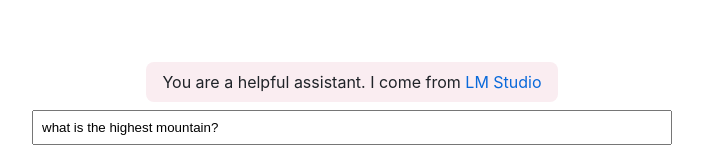
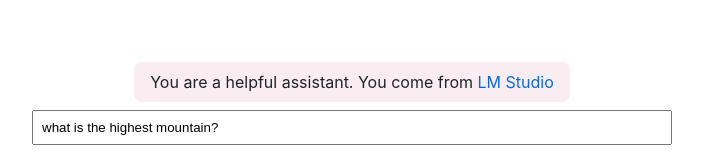
Before and after one commit to padcom/openai-api-example, a JavaScript app: page / in a window 1280 px wide. Shown: the part 639-797 px from the top of the page, without its empty margins (288-991 px from the left). Built offline with nearby package versions, Linux system fonts and the light colour scheme.

Commit message:
Added placeholder to the prompt to give the user instructions what is possible

```diff
--- a/src/App.vue
+++ b/src/App.vue
@@ -6,6 +6,7 @@
   </div>
   <div class="prompt">
     <input type="text" v-model="question" :readonly="processing"
+      placeholder="Press Enter to send, Escape to abort response, Ctrl+Delete to clear chat"
       @keydown.enter="ask()"
       @keydown.esc="abort()"
       @keydown.ctrl.delete="!processing ? newChat() : {}"
@@ -74,7 +75,7 @@ function abort() {
 
 function newChat() {
   messages.value = [
-    { role: 'system', content: 'You are a helpful assistant. I come from [LM Studio](https://lmstudio.ai)' },
+    { role: 'system', content: 'You are a helpful assistant. You come from [LM Studio](https://lmstudio.ai)' },
   ]
 }
 
```
